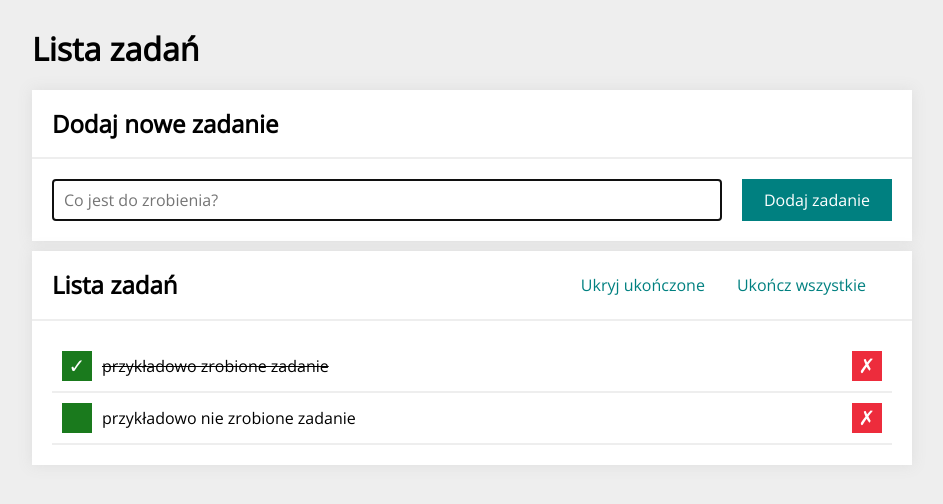
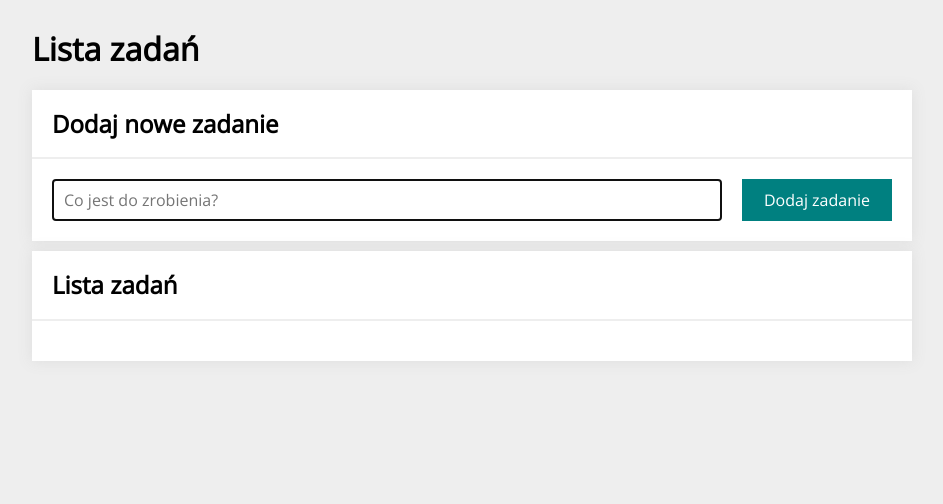
Before and after one commit to maxFadet/todos-list-react, a React (Create React App) app: page / in a window 1280 px wide. Shown: the top 504 px of the page, without its empty margins (168-1111 px from the left). Built offline with nearby package versions, Linux system fonts and the light colour scheme.

Commit message:
Deleted the sample tasks

```diff
--- a/src/features/tasks/tasksSlice.js
+++ b/src/features/tasks/tasksSlice.js
@@ -3,10 +3,7 @@ import { createSlice } from '@reduxjs/toolkit';
 const tasksSlice = createSlice({
     name: 'tasks',
     initialState: {
-        tasks: [
-            { id: 1, content: "przykładowo zrobione zadanie", done: true },
-            { id: 2, content: "przykładowo nie zrobione zadanie", done: false },
-        ],
+        tasks: [],
         hideDone: false,
     },
     reducers: {
@@ -28,6 +25,10 @@ const tasksSlice = createSlice({
                 task.done = true;
             });
         },
+        fetchExampleTasks: () => { },
+        setTasks: (state, { payload: tasks }) => {
+            state.tasks = tasks;
+        },
     },
 },
 );
@@ -37,7 +38,9 @@ export const {
     toggleHideDone,
     toggleTaskDone,
     removeTask,
-    setAllDone
+    setAllDone,
+    fetchExampleTasks,
+    setTasks
 } = tasksSlice.actions;
 
 const selectTasksState = state => state.tasks;
```
